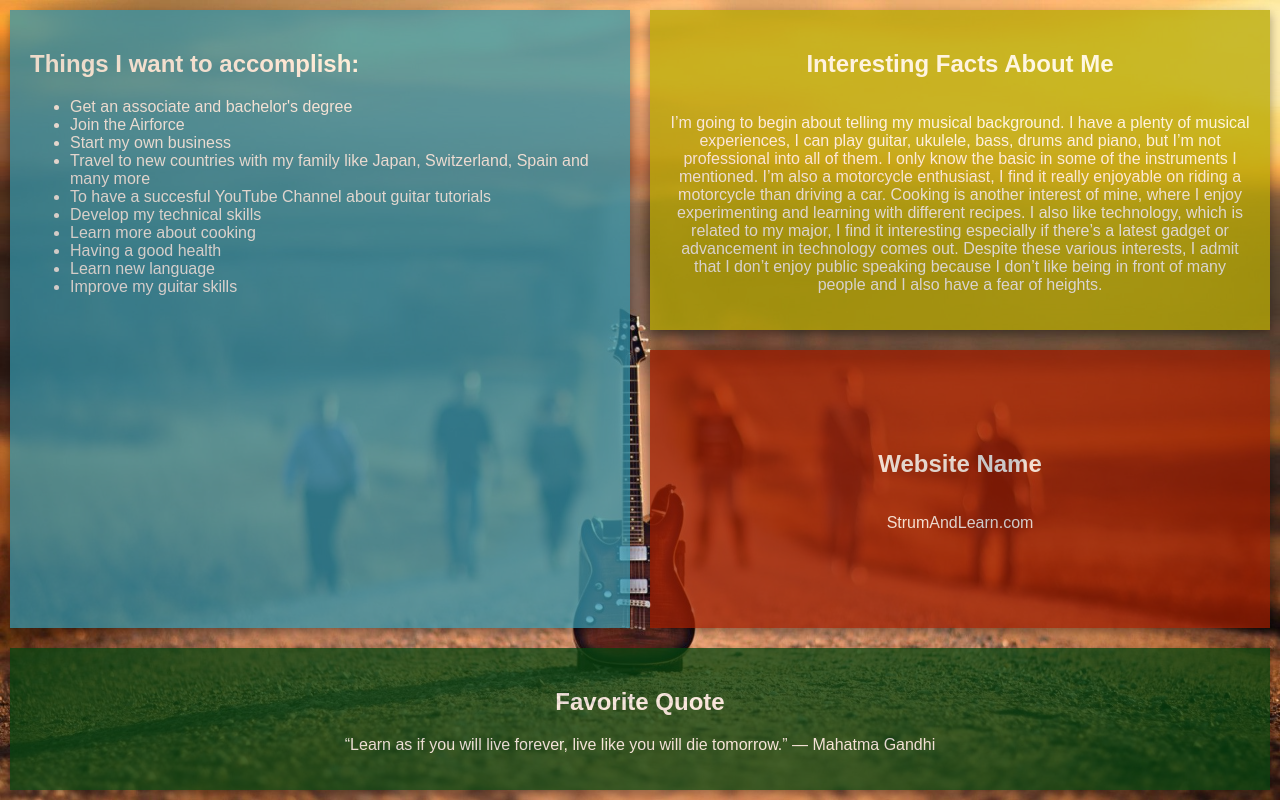
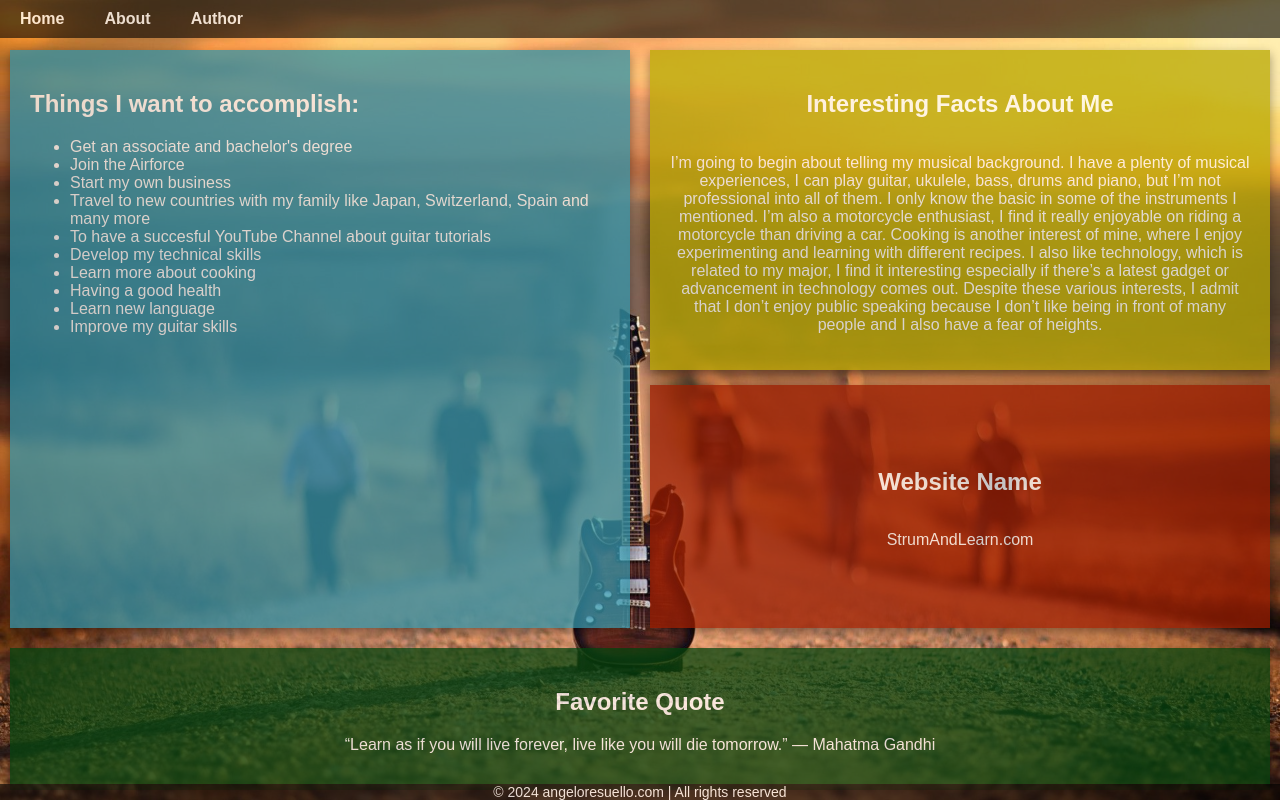
Before and after one commit to angeloresuello/wk6_grid-web-layout, a plain HTML site: page index.html in a window 1280 px wide. Drawn offline with Linux system fonts and the light colour scheme.

Commit message:
Updated html and css

```diff
--- a/css/grid-layout.css
+++ b/css/grid-layout.css
@@ -3,22 +3,22 @@ body {
     font-family: Arial, sans-serif;
     background-image: url('Guitar.jpg');
     background-size: cover;
-    opacity: 75%; /* Set opacity for the background image */
+    opacity: 75%;
     display: grid;
     grid-template-areas:
         "left right-top"
         "left right-bottom"
-        "footer footer"; /* Footer spans the entire width */
-    grid-template-columns: 1fr 1fr; /* Equal width columns */
-    grid-template-rows: 1fr 1fr auto; /* Equal height rows and footer */
+        "footer footer";
+    grid-template-columns: 1fr 1fr;
+    grid-template-rows: 1fr 1fr auto;
     height: 100vh;
 }
 
 .box {
     padding: 20px;
     color: white;
-    box-shadow: 0 4px 10px rgba(0, 0, 0, 0.5); /* Apply drop-shadow */
-    background-color: rgba(0, 0, 0, 0.7); /* Base color for boxes */
+    box-shadow: 0 4px 10px rgba(0, 0, 0, 0.5);
+    background-color: rgba(0, 0, 0, 0.7);
     display: center;
     justify-content: center;
     align-items: center;
@@ -27,42 +27,95 @@ body {
 
 .left {
     grid-area: left;
-    background-color: rgb(50, 147, 169); /* Left box color */
+    background-color: rgb(50, 147, 169);
     padding: 20px;
     margin: 10px;
+    margin-top: 50px;
 }
 
 .right {
     display: flex;
-    flex-direction: column; /* Stack vertically */
+    flex-direction: column;
     justify-content: space-between;
     padding: 20px;
     margin-right: 10px;
 }
 
 .top {
-    grid-area: right-top; /* For interesting facts */
-    background-color: rgb(184, 169, 2); /* Right top box color */
+    grid-area: right-top;
+    background-color: rgb(184, 169, 2);
+    padding: 20px;
+    margin: 10px;
+    justify-content: center;
+    text-align: center;
+    margin-top: 50px;
+    margin-bottom: -45px;
+}
+
+.bottom {
+    grid-area: right-bottom;
+    background-color: rgb(154, 28, 0);
+    padding: 20px;
+    margin: 10px;
+    justify-content: center;
+    text-align: center;
+    margin-top: 60px;
+}
+
+.footer {
+    grid-area: footer;
+    background-color: rgb(3, 67, 14);
     padding: 20px;
     margin: 10px;
     justify-content: center;
     text-align: center;
 }
 
-.bottom {
-    grid-area: right-bottom; /* For website name */
-    background-color: rgb(154, 28, 0); /* Right bottom box color */
-    padding: 20px;
-    margin: 10px;
-    justify-content: center;
-    text-align: center;
+nav {
+    position: fixed;
+    top: 0;
+    width: 100%;
+    background-color: rgba(0, 0, 0, 0.8);
+    color: white;
+    padding: 10px 0;
+    z-index: 1;
 }
 
-.footer {
-    grid-area: footer; /* For the footer */
-    background-color: rgb(3, 67, 14); /* Footer color */
-    padding: 20px;
-    margin: 10px;
-    justify-content: center;
+nav ul {
+    display: flex;
+    justify-content: left;
+    list-style-type: none;
+    margin: 0;
+    padding: 0;
+}
+
+nav ul li {
+    margin: 0 20px;
+}
+
+nav ul li a {
+    color: white;
+    text-decoration: none;
+    font-weight: bold;
+}
+
+nav ul li a:hover {
+    text-decoration: underline;
+    color: rgb(255, 153, 0);
+}
+
+.footer-bar {
+    grid-area: footer;
+    background-color: rgba(0, 0, 0, 0.85);
+    color: white;
+
     text-align: center;
+    position: absolute;
+    bottom: 0;
+    width: 100%;
 }
+
+.footer-bar p {
+    margin: 0;
+    font-size: 14px;
+}
--- a/index.html
+++ b/index.html
@@ -7,6 +7,13 @@
     <link rel="stylesheet" href="css/grid-layout.css">
 </head>
 <body>
+    <nav>
+        <ul>
+            <li><a href="#home">Home</a></li>
+            <li><a href="#about">About</a></li>
+            <li><a href="#author">Author</a></li>
+        </ul>
+    </nav>
     <div class="box left">
         <h2>Things I want to accomplish:</h2>
         <ul>
@@ -34,5 +41,8 @@
         <h2>Favorite Quote</h2>
         <p>“Learn as if you will live forever, live like you will die tomorrow.” — Mahatma Gandhi</p>
     </div>
+    <footer class="footer-bar">
+        <p>&copy; 2024 angeloresuello.com | All rights reserved</p>
+    </footer>
 </body>
 </html>
```
